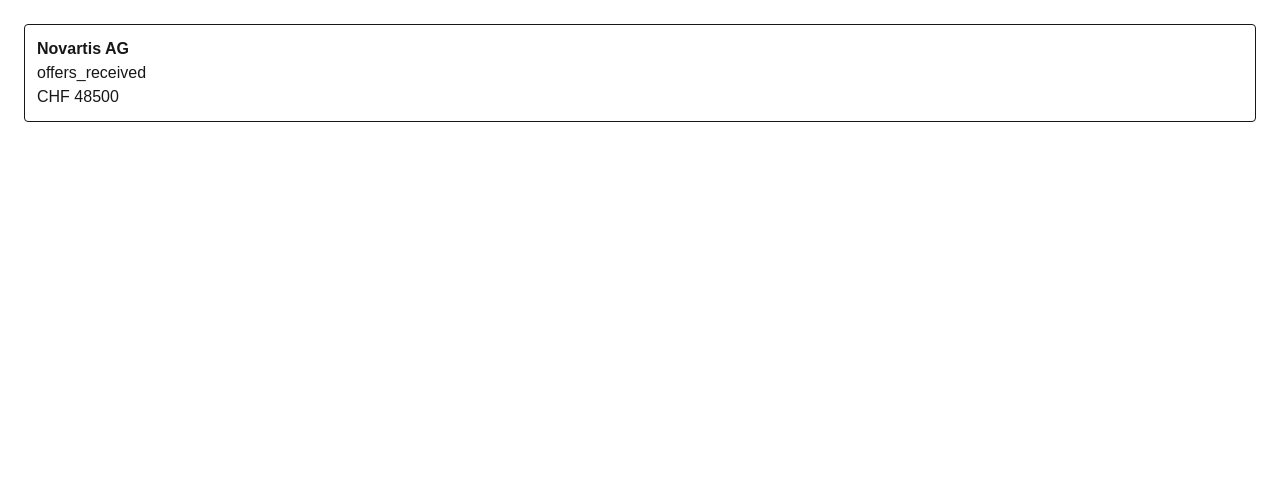
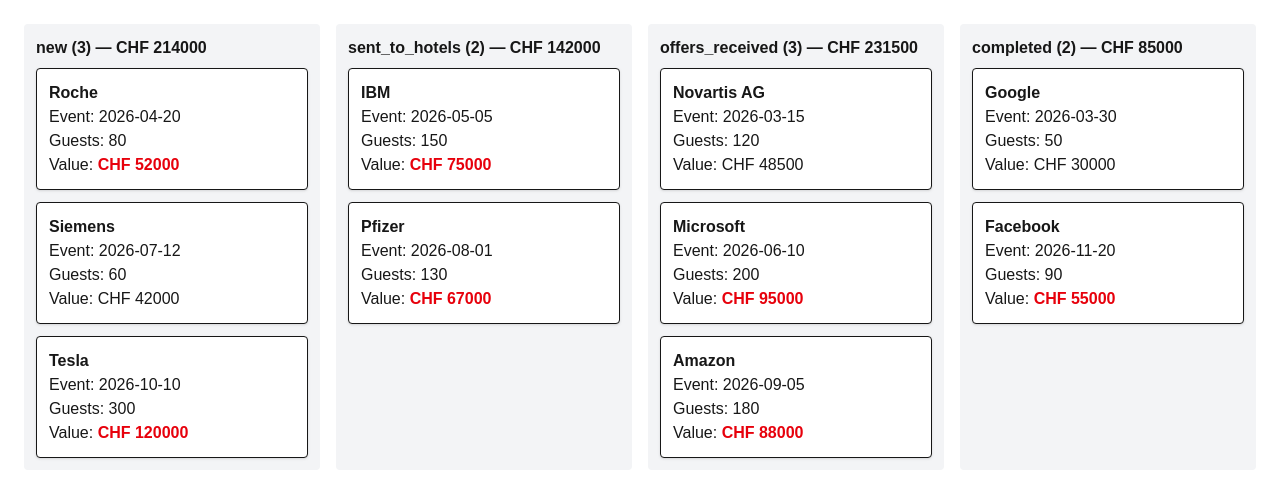
Before and after one commit to Oto48/Kanban, a Next.js app: page / in a window 1280 px wide. Shown: the top 500 px of the page. Built offline with nearby package versions, Linux system fonts and the light colour scheme.

Commit message:
add kanban board with drag and drop

```diff
--- a/package.json
+++ b/package.json
@@ -9,6 +9,9 @@
     "lint": "eslint"
   },
   "dependencies": {
+    "@dnd-kit/core": "^6.3.1",
+    "@dnd-kit/modifiers": "^9.0.0",
+    "@dnd-kit/sortable": "^10.0.0",
     "next": "^14.2.35",
     "react": "^18.3.1",
     "react-dom": "^18.3.1",
--- a/src/app/page.tsx
+++ b/src/app/page.tsx
@@ -1,26 +1,62 @@
 "use client";
 
 import { useEffect } from "react";
+import { DndContext, closestCenter, DragEndEvent } from "@dnd-kit/core";
 import { useInquiryStore } from "@/store/inquiryStore";
+import KanbanColumn from "@/components/KanbanColumn";
+import { InquiryPhase } from "@/types/inquiry";
 
 export default function Home() {
-    const { inquiries, fetchInquiries, loading } = useInquiryStore();
+    const { inquiries, fetchInquiries, moveInquiry, loading } =
+        useInquiryStore();
 
     useEffect(() => {
         fetchInquiries();
     }, [fetchInquiries]);
 
-    if (loading) return <div>Loading...</div>;
+    if (loading) return <div className="p-6">Loading...</div>;
+
+    const phases: InquiryPhase[] = [
+        "new",
+        "sent_to_hotels",
+        "offers_received",
+        "completed",
+    ];
+
+    // group inquiries by phase
+    const grouped: Record<InquiryPhase, typeof inquiries> = {
+        new: [],
+        sent_to_hotels: [],
+        offers_received: [],
+        completed: [],
+    };
+    phases.forEach((phase) => {
+        grouped[phase] = inquiries.filter((i) => i.phase === phase);
+    });
+
+    const handleDragEnd = (event: DragEndEvent) => {
+        const { active, over } = event;
+        if (!over) return;
+
+        // over.id will be the column's phase id, cast to InquiryPhase
+        const newPhase = over.id as InquiryPhase;
+        moveInquiry(active.id.toString(), newPhase);
+    };
 
     return (
-        <div className="p-6 space-y-2">
-            {inquiries.map((i) => (
-                <div key={i.id} className="border p-3 rounded">
-                    <div className="font-semibold">{i.clientName}</div>
-                    <div>{i.phase}</div>
-                    <div>CHF {i.potentialValue}</div>
-                </div>
-            ))}
-        </div>
+        <DndContext
+            collisionDetection={closestCenter}
+            onDragEnd={handleDragEnd}
+        >
+            <div className="p-6 flex gap-4 overflow-x-auto">
+                {phases.map((phase) => (
+                    <KanbanColumn
+                        key={phase}
+                        phase={phase}
+                        inquiries={grouped[phase]}
+                    />
+                ))}
+            </div>
+        </DndContext>
     );
 }
--- /dev/null
+++ b/src/components/InquiryCard.tsx
@@ -0,0 +1,44 @@
+import { useDraggable } from "@dnd-kit/core";
+import { Inquiry } from "@/types/inquiry";
+
+interface Props {
+    inquiry: Inquiry;
+}
+
+export default function InquiryCard({ inquiry }: Props) {
+    const { attributes, listeners, setNodeRef, transform } = useDraggable({
+        id: inquiry.id,
+    });
+
+    const style = {
+        transform: transform
+            ? `translate3d(${transform.x}px, ${transform.y}px, 0)`
+            : undefined,
+    };
+
+    return (
+        <div
+            ref={setNodeRef}
+            {...listeners}
+            {...attributes}
+            style={style}
+            className="border p-3 rounded shadow-sm bg-white cursor-grab"
+        >
+            <div className="font-semibold">{inquiry.clientName}</div>
+            <div>Event: {inquiry.eventDate}</div>
+            <div>Guests: {inquiry.guestCount}</div>
+            <div>
+                Value:{" "}
+                <span
+                    className={
+                        inquiry.potentialValue > 50000
+                            ? "font-bold text-red-600"
+                            : ""
+                    }
+                >
+                    CHF {inquiry.potentialValue}
+                </span>
+            </div>
+        </div>
+    );
+}
--- /dev/null
+++ b/src/components/KanbanColumn.tsx
@@ -0,0 +1,46 @@
+"use client";
+
+import { Inquiry, InquiryPhase } from "@/types/inquiry";
+import InquiryCard from "./InquiryCard";
+import { DndContext, closestCenter, DragEndEvent } from "@dnd-kit/core";
+import { useInquiryStore } from "@/store/inquiryStore";
+
+interface Props {
+    phase: string;
+    inquiries: Inquiry[];
+}
+
+export default function KanbanColumn({ phase, inquiries }: Props) {
+    const { moveInquiry } = useInquiryStore();
+
+    const handleDragEnd = (event: DragEndEvent) => {
+        const { active, over } = event;
+        if (!over) return;
+        const [newPhase] = over.id.toString().split(":");
+        moveInquiry(active.id.toString(), newPhase as InquiryPhase);
+    };
+
+    const count = inquiries.length;
+    const totalValue = inquiries.reduce((sum, i) => sum + i.potentialValue, 0);
+
+    return (
+        <DndContext
+            collisionDetection={closestCenter}
+            onDragEnd={handleDragEnd}
+        >
+            <div
+                id={phase}
+                className="flex-1 bg-gray-100 p-3 rounded space-y-3 min-w-[250px]"
+            >
+                <div className="font-bold mb-2">
+                    {phase} ({count}) — CHF {totalValue}
+                </div>
+                {inquiries.map((i) => (
+                    <div key={i.id} id={i.id}>
+                        <InquiryCard inquiry={i} />
+                    </div>
+                ))}
+            </div>
+        </DndContext>
+    );
+}
--- a/src/data/inquiries.ts
+++ b/src/data/inquiries.ts
@@ -13,4 +13,130 @@
         createdAt: "2026-01-10T09:00:00Z",
         updatedAt: "2026-01-12T14:30:00Z",
     },
+    {
+        id: "INQ-2026-0035",
+        clientName: "Roche",
+        contactPerson: "Mark Weber",
+        eventType: "Workshop",
+        eventDate: "2026-04-20",
+        guestCount: 80,
+        potentialValue: 52000,
+        phase: "new",
+        hotels: ["Hotel Bristol"],
+        notes: "Needs projector and catering",
+        createdAt: "2026-01-11T10:00:00Z",
+        updatedAt: "2026-01-11T10:00:00Z",
+    },
+    {
+        id: "INQ-2026-0036",
+        clientName: "IBM",
+        contactPerson: "Linda Smith",
+        eventType: "Seminar",
+        eventDate: "2026-05-05",
+        guestCount: 150,
+        potentialValue: 75000,
+        phase: "sent_to_hotels",
+        hotels: ["Grand Hotel Zurich"],
+        notes: "VIP attendees, needs translation",
+        createdAt: "2026-01-12T09:00:00Z",
+        updatedAt: "2026-01-12T09:00:00Z",
+    },
+    {
+        id: "INQ-2026-0037",
+        clientName: "Google",
+        contactPerson: "Anna Lee",
+        eventType: "Team Building",
+        eventDate: "2026-03-30",
+        guestCount: 50,
+        potentialValue: 30000,
+        phase: "completed",
+        hotels: ["Hotel Schweizerhof"],
+        notes: "Outdoor activity required",
+        createdAt: "2026-01-13T11:00:00Z",
+        updatedAt: "2026-01-13T11:00:00Z",
+    },
+    {
+        id: "INQ-2026-0038",
+        clientName: "Microsoft",
+        contactPerson: "John Doe",
+        eventType: "Conference",
+        eventDate: "2026-06-10",
+        guestCount: 200,
+        potentialValue: 95000,
+        phase: "offers_received",
+        hotels: ["Grand Hotel Zurich", "Hotel Schweizerhof"],
+        notes: "Needs live streaming",
+        createdAt: "2026-01-14T08:00:00Z",
+        updatedAt: "2026-01-14T08:00:00Z",
+    },
+    {
+        id: "INQ-2026-0039",
+        clientName: "Siemens",
+        contactPerson: "Peter Schwarz",
+        eventType: "Workshop",
+        eventDate: "2026-07-12",
+        guestCount: 60,
+        potentialValue: 42000,
+        phase: "new",
+        hotels: ["Hotel Bristol"],
+        notes: "Needs workshop materials",
+        createdAt: "2026-01-15T09:00:00Z",
+        updatedAt: "2026-01-15T09:00:00Z",
+    },
+    {
+        id: "INQ-2026-0040",
+        clientName: "Pfizer",
+        contactPerson: "Sara Klein",
+        eventType: "Seminar",
+        eventDate: "2026-08-01",
+        guestCount: 130,
+        potentialValue: 67000,
+        phase: "sent_to_hotels",
+        hotels: ["Grand Hotel Zurich"],
+        notes: "Dietary restrictions for guests",
+        createdAt: "2026-01-16T10:00:00Z",
+        updatedAt: "2026-01-16T10:00:00Z",
+    },
+    {
+        id: "INQ-2026-0041",
+        clientName: "Amazon",
+        contactPerson: "Emily Clark",
+        eventType: "Conference",
+        eventDate: "2026-09-05",
+        guestCount: 180,
+        potentialValue: 88000,
+        phase: "offers_received",
+        hotels: ["Hotel Schweizerhof"],
+        notes: "AV equipment needed",
+        createdAt: "2026-01-17T11:00:00Z",
+        updatedAt: "2026-01-17T11:00:00Z",
+    },
+    {
+        id: "INQ-2026-0042",
+        clientName: "Tesla",
+        contactPerson: "Elon Musk",
+        eventType: "Product Launch",
+        eventDate: "2026-10-10",
+        guestCount: 300,
+        potentialValue: 120000,
+        phase: "new",
+        hotels: ["Grand Hotel Zurich", "Hotel Schweizerhof"],
+        notes: "Media coverage required",
+        createdAt: "2026-01-18T12:00:00Z",
+        updatedAt: "2026-01-18T12:00:00Z",
+    },
+    {
+        id: "INQ-2026-0043",
+        clientName: "Facebook",
+        contactPerson: "Mark Zuckerberg",
+        eventType: "Workshop",
+        eventDate: "2026-11-20",
+        guestCount: 90,
+        potentialValue: 55000,
+        phase: "completed",
+        hotels: ["Hotel Bristol"],
+        notes: "Team training",
+        createdAt: "2026-01-19T13:00:00Z",
+        updatedAt: "2026-01-19T13:00:00Z",
+    },
 ];
--- a/src/store/inquiryStore.ts
+++ b/src/store/inquiryStore.ts
@@ -1,15 +1,17 @@
 import { create } from "zustand";
-import { Inquiry } from "@/types/inquiry";
+import { Inquiry, InquiryPhase } from "@/types/inquiry";
 
 interface InquiryState {
     inquiries: Inquiry[];
     loading: boolean;
     fetchInquiries: () => Promise<void>;
+    moveInquiry: (id: string, newPhase: InquiryPhase) => Promise<void>;
 }
 
 export const useInquiryStore = create<InquiryState>((set) => ({
     inquiries: [],
     loading: false,
+
     fetchInquiries: async () => {
         set({ loading: true });
         try {
@@ -22,4 +24,23 @@
             set({ loading: false });
         }
     },
+
+    moveInquiry: async (id: string, newPhase: InquiryPhase) => {
+        set((state) => ({
+            inquiries: state.inquiries.map((i) =>
+                i.id === id ? { ...i, phase: newPhase } : i
+            ),
+        }));
+
+        // PATCH API
+        try {
+            await fetch("/api/inquiries", {
+                method: "PATCH",
+                headers: { "Content-Type": "application/json" },
+                body: JSON.stringify({ id, phase: newPhase }),
+            });
+        } catch (err) {
+            console.error(err);
+        }
+    },
 }));
```
Also changed, not shown: 1 other file (tests, documents, lock files or other folders).
